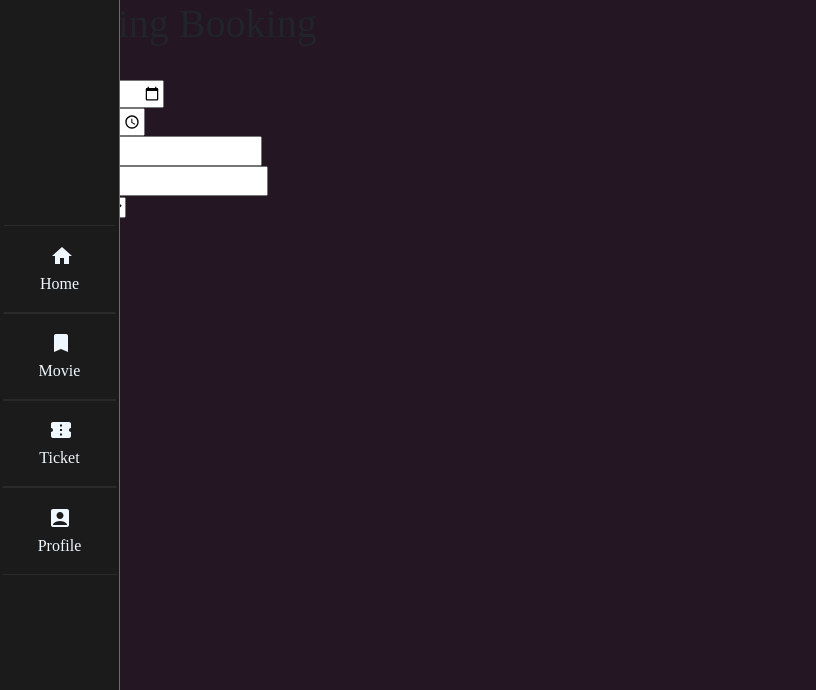
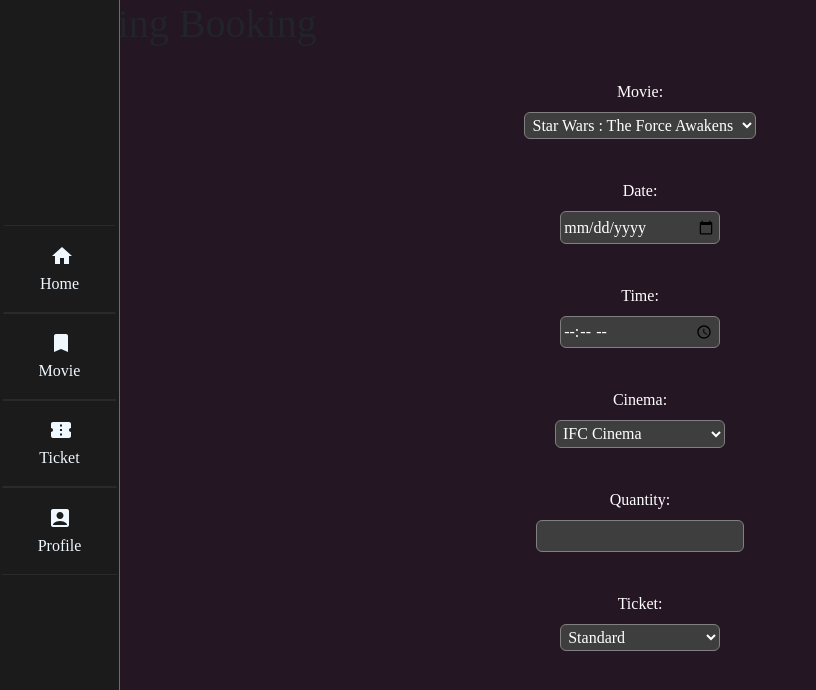
Before and after one commit to ITRyan/CCC_React, a React (Create React App) app in the folder ccc-project/: page /ticket in a window 1280 px wide. Shown: the top 690 px of the page, without its empty margins (0-816 px from the left). Built offline with nearby package versions, Linux system fonts and the light colour scheme.

Commit message:
0602_update ticket, css, homepagelink

```diff
--- a/ccc-project/src/App.css
+++ b/ccc-project/src/App.css
@@ -99,6 +99,9 @@ html {
 /* .section {
   width:max-content;
 } */
+.movie-page-link {
+  text-decoration: none;
+}
 
 .columns {
   display: flex;
@@ -551,3 +554,41 @@ html {
 .movie-info-table tr{
   padding:1rem;
 }
+
+
+/*-----------Ticket buying CSS -------------*/
+
+.ticketing-form {
+  position: relative;
+  color: white;
+}
+
+.form-row {
+  display: grid;
+  align-content: center;
+  justify-content: center;
+  padding: 1rem;
+  text-align: center;
+}
+
+.form-row label{
+  padding: 0.5rem;
+}
+
+.form-row select,input{
+  min-width: 10rem;
+  background-color: #3e3e3e;
+  color: white;
+  border: 1px solid grey;
+  border-radius: 0.375rem;
+  padding: 0.2rem;
+}
+
+
+
+
+
+
+
+
+/*-----------Ticket buying CSS -------------*/
--- a/ccc-project/src/Components/Router.jsx
+++ b/ccc-project/src/Components/Router.jsx
@@ -5,6 +5,9 @@ import HomePage from "../Pages/HomePage";
 import ProfilePage from "../Pages/auth";
 import TicketPage from "../Pages/TicketPage";
 import Movie from "../Pages/SW";
+import SWpage from "../Pages/SW";
+import JWpage from "../Pages/JW4";
+import FFXpage from "../Pages/FFX";
 
 const Router = () => {
   return (
@@ -13,6 +16,9 @@ const Router = () => {
       <Route path="/profile" element={<ProfilePage />} />
       <Route path="/ticket" element={<TicketPage />} />
       <Route path="/movie" element={<Movie />} />
+      <Route path="/starwarpage" element={<SWpage/>}/>
+      <Route path="/johnwickpage" element={<JWpage/>}/>
+      <Route path="/fastxpage" element={<FFXpage/>}/>
     </Routes>
   );
 };
--- a/ccc-project/src/Pages/HomePage.jsx
+++ b/ccc-project/src/Pages/HomePage.jsx
@@ -11,7 +11,10 @@ import fastx from "../img/FastX.jpg";
 import crown from "../icn/icn_crown.svg";
 import CarouselBanner from "../Components/SlidingBanner.jsx";
 import Sidebar from "../Components/Sidebar";
-//import { Route, Routes } from "react-router-dom";
+import { Route, Routes, Link } from "react-router-dom";
+import SWpage from "../Pages/SW";
+import JWpage from "../Pages/JW4";
+import FFXpage from "../Pages/FFX";
 
 
 
@@ -31,10 +34,12 @@ const HomePage = () => {
       <Sidebar/>
       <div className="home-body">
         <CarouselBanner />
-        {/* <Routes>
-          <Route path="*" element={<HomePage/>}/>
+        {/*<Routes>
+          <Route path="/starwarpage" element={<SWpage/>}/>
+          <Route path="/johnwickpage" element={<JWpage/>}/>
+          <Route path="/fastxpage" element={<FFXpage/>}/>
 
-        </Routes> */}
+         </Routes> */}
 
 
 
@@ -50,30 +55,36 @@ const HomePage = () => {
           {/* <section className="section"> */}
             <div className="columns">
               <div className="column" onClick={() => handleClick(0)}>
+              <Link to="/starwarpage" className="movie-page-link">
                 <img className="back-img" src={num1} alt="num"/>
                 <ProductCard
                   title="Star Wars: The Force Awakens"
                   img={starwar}
                   hitrate={"Hit Rate: " + count[0]}
                 />
+                </Link>
               </div>
 
               <div className="column" onClick={() => handleClick(1)}>
+                <Link to="/johnwickpage" className="movie-page-link">
                 <img className="back-img" src={num2} alt="num"/>
                 <ProductCard
                   title="John Wick"
                   img={johnwick}
                   hitrate={"Hit Rate: " + count[1]}
                 />
+                </Link>
               </div>
 
               <div className="column" onClick={() => handleClick(2)}>
+              <Link to="/fastxpage" className="movie-page-link">
                 <img className="back-img" src={num3} alt="num"/>
                 <ProductCard
                   title="Fast X"
                   img={fastx}
                   hitrate={"Hit Rate: " + count[2]}
                 />
+                </Link>
               </div>
             </div>
           {/* </section> */}
--- a/ccc-project/src/Pages/TicketPage.jsx
+++ b/ccc-project/src/Pages/TicketPage.jsx
@@ -15,6 +15,9 @@ const TicketPage = () => {
         <div className="form-row">
           <label htmlFor="movie">Movie:</label>
           <select id="movie">
+            <option value="starwars">Star Wars : The Force Awakens</option>
+            <option value="johnwick">John Wick : Chapter 4</option>
+            <option value="fastx">Fast X</option>
           </select>
         </div>
         <div className="form-row">
@@ -26,8 +29,12 @@ const TicketPage = () => {
           <input type="time" id="time" />
         </div>
         <div className="form-row">
-          <label htmlFor="cinema">Cinema:</label>
-          <input type="text" id="cinema" />
+          <label htmlFor="veune">Cinema:</label>
+            <select className='veune-dropdown'>
+              <option value="venue1">IFC Cinema</option>
+              <option value="venue2">K11 Musea Cinema</option>
+              <option value="venue3">Times Square Cinema</option>
+            </select>
         </div>
         <div className="form-row">
           <label htmlFor="quantity">Quantity:</label>
```
